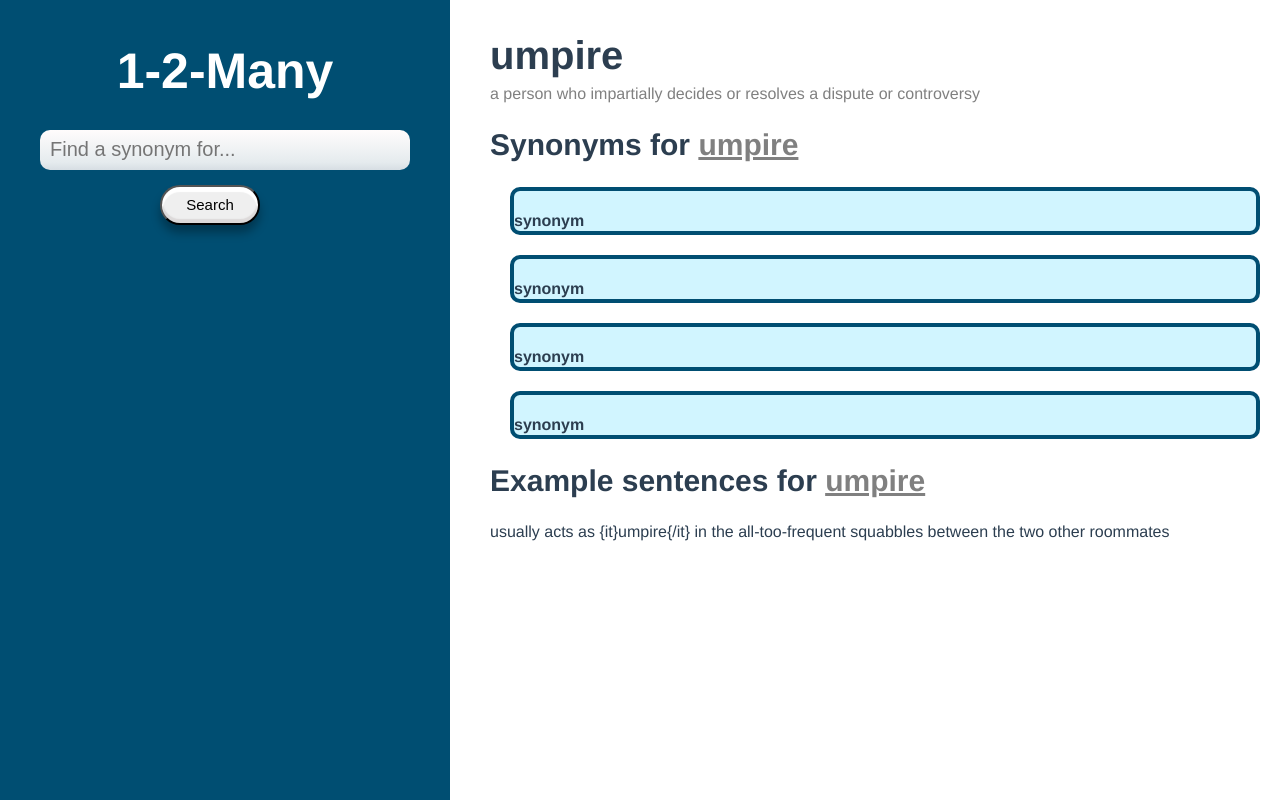
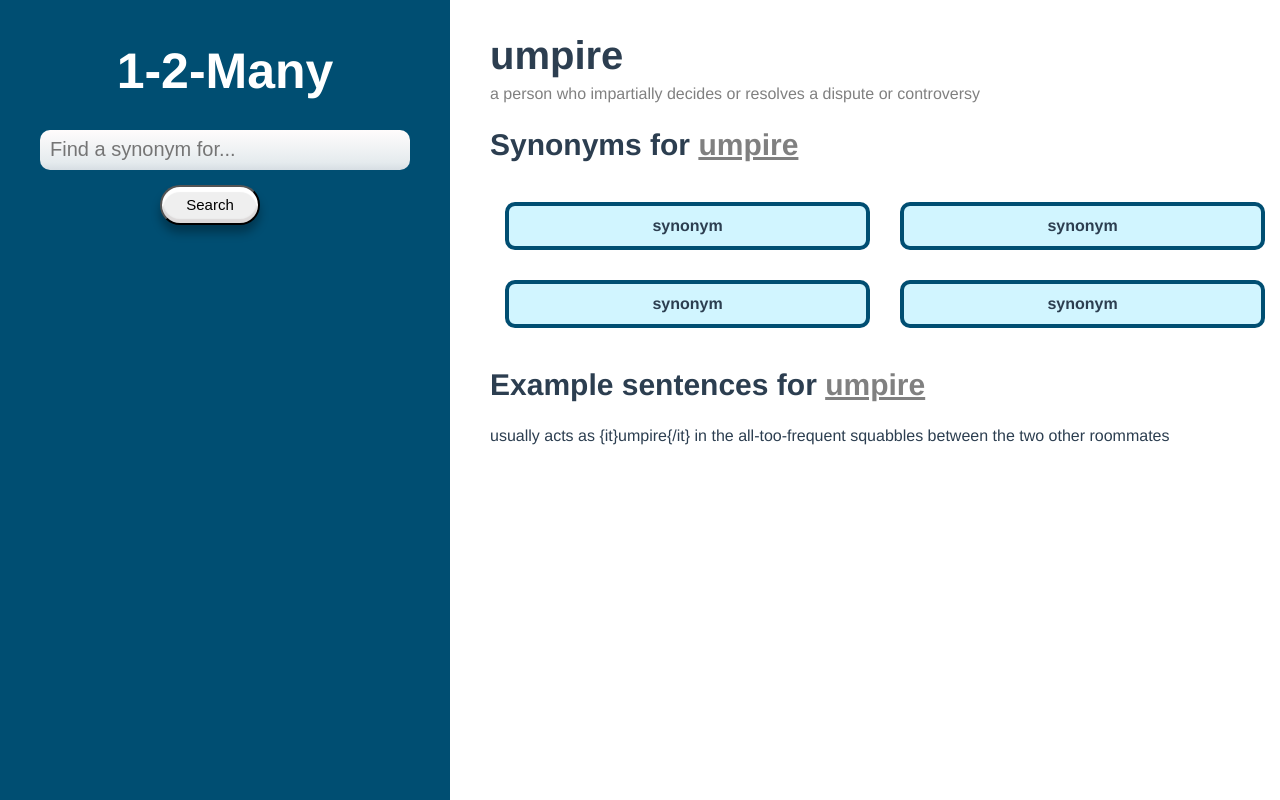
Before and after one commit to kayleenovak/1-2-Many, a Vue app: page / in a window 1280 px wide. Built offline with nearby package versions, Linux system fonts and the light colour scheme.

Commit message:
Add styling to synonyms container

```diff
--- a/src/components/Synonym.vue
+++ b/src/components/Synonym.vue
@@ -18,6 +18,9 @@ export default {
     height: 40px;
     border: 4px solid #004E72;
     border-radius: 10px;
-    margin: 20px;
+    margin: 15px;
+    display: flex;
+    align-items: center;
+    justify-content: center;
   }
 </style>
--- a/src/components/Word.vue
+++ b/src/components/Word.vue
@@ -3,10 +3,12 @@
     <h1 class='word-name'>umpire</h1>
     <p class='word-definition'>a person who impartially decides or resolves a dispute or controversy</p>
     <h2 class='synonyms-heading'>Synonyms for <span class='word'>umpire</span></h2>
-    <Synonym />
-    <Synonym />
-    <Synonym />
-    <Synonym />
+    <section class='synonym-container'>
+      <Synonym />
+      <Synonym />
+      <Synonym />
+      <Synonym />
+    </section>
     <h2 class='example-heading'>Example sentences for <span class='word'>umpire</span></h2>
     <p class='example-sentence'>usually acts as {it}umpire{/it} in the all-too-frequent squabbles between the two other roommates</p>
   </section>
@@ -46,6 +48,11 @@ export default {
     font-size: 30px;
   }
 
+  .synonym-container {
+    display: grid;
+    grid-template-columns: 1fr 1fr;
+  }
+
   .word {
     color: gray;
     text-decoration: underline;
```
